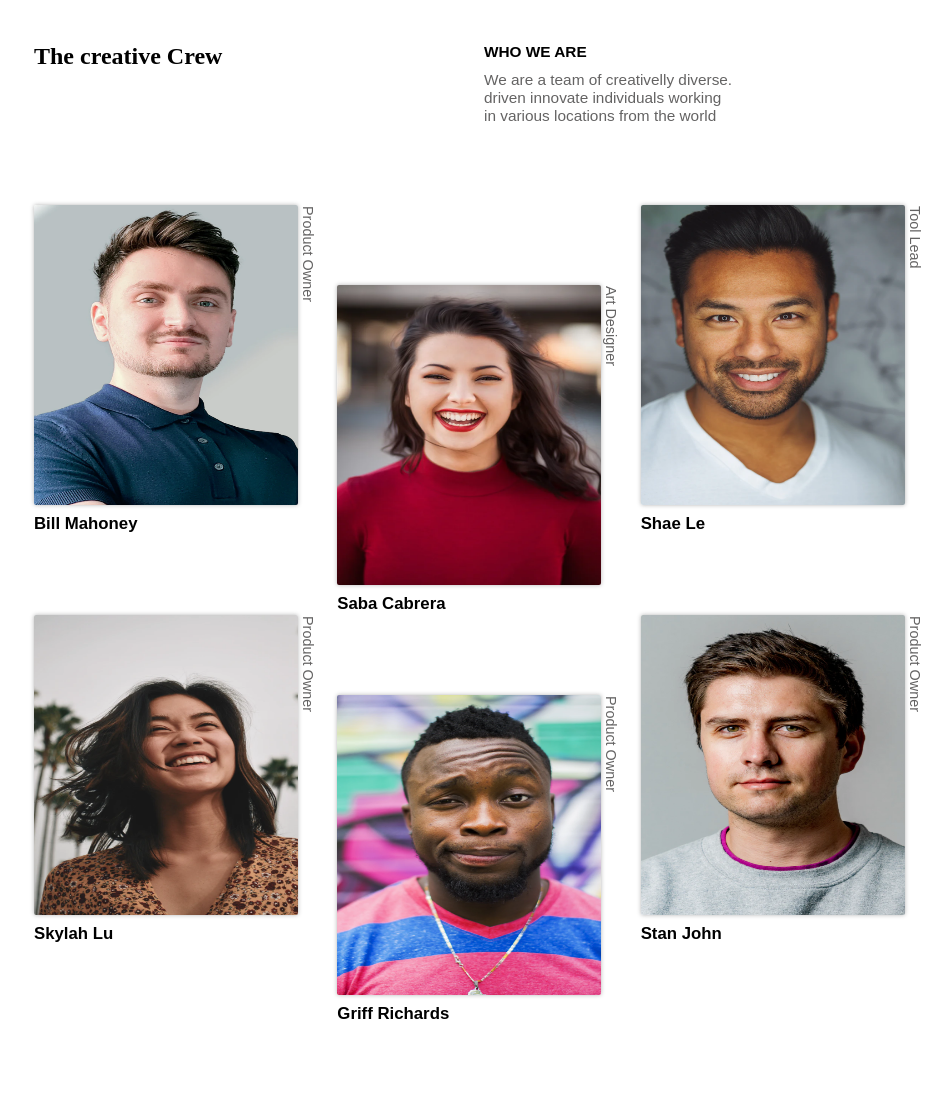
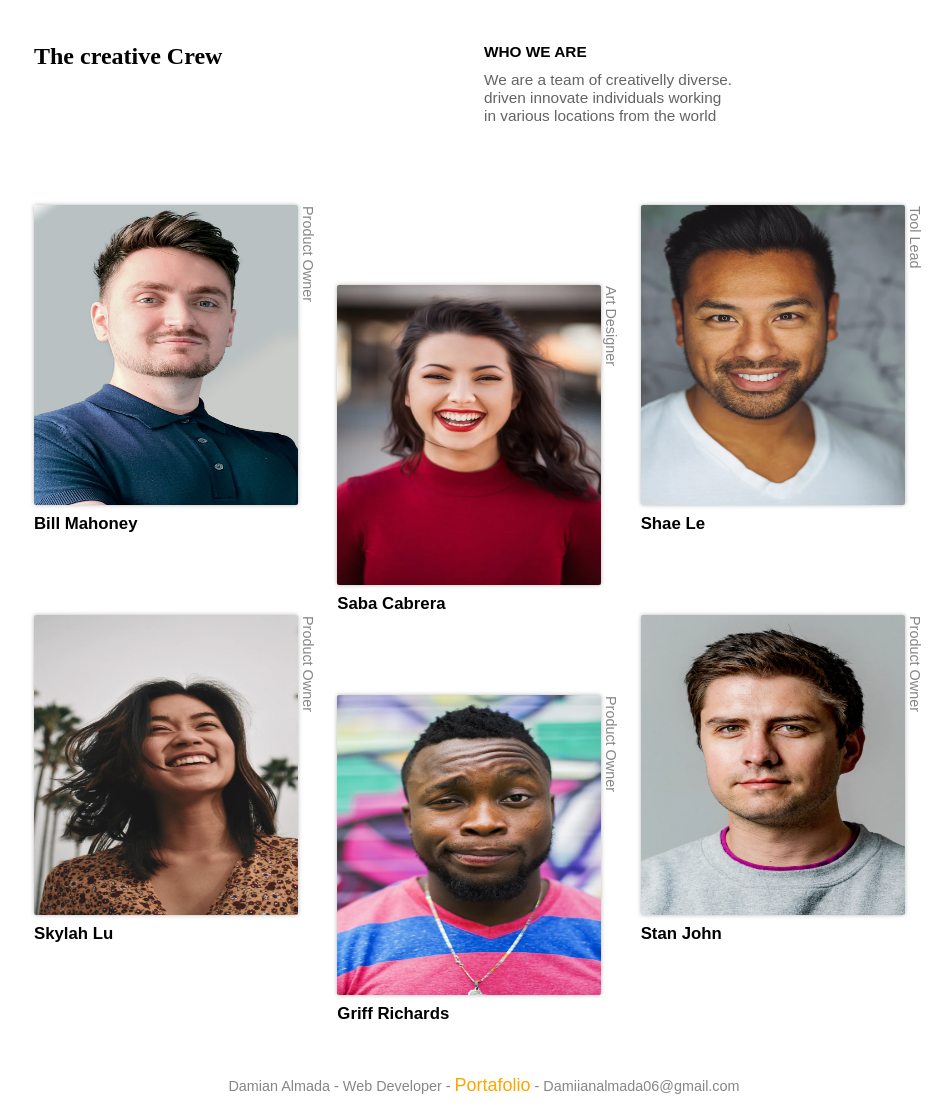
Before and after one commit to DamianAl99/Front-Gallery, a plain HTML site: page index.html in a window 1280 px wide. Shown: the part 17-1123 px from the top of the page, without its empty margins (156-1107 px from the left). Before the commit the page ends 1052 px from the top, so only its background shows below. Drawn offline with Linux system fonts and the light colour scheme.

Commit message:
footer and Links

```diff
--- a/index.html
+++ b/index.html
@@ -49,8 +49,10 @@
                         <p class="area">Product Owner</p>
                         <p class="name">Stan John</p>
                     </div>
-
         </div>
     </div>
+    <footer>
+        <p>Damian Almada - Web Developer - <span><a href="https://damianar.herokuapp.com/index.html"> Portafolio</a></span> - Damiianalmada06@gmail.com</p>
+    </footer>
 </body>
 </html>
--- a/src/styles.css
+++ b/src/styles.css
@@ -92,7 +92,7 @@ body{
     transform-origin: 0%;
     transform: rotate(90deg);
     top: -210px;
-    color: rgb(100, 99, 99);
+    color: rgb(134, 134, 134);
     background: greenn;
 }
 .main .photos .img-content .name{
@@ -100,6 +100,23 @@ body{
     font-weight: bold;
     margin-top: -10px;
     background: greenn;
+}
+
+
+footer{
+    margin-top: 50px;
+    padding: 10px 0;
+    background: redd;
+}
+footer p{
+    text-align: center;
+    font-size: 1.2em;
+    color: rgb(134, 134, 134);
+}
+footer p span a{
+    color: orange;
+    text-decoration: none;
+    font-size: 1.25em;
 }
 
 
```
